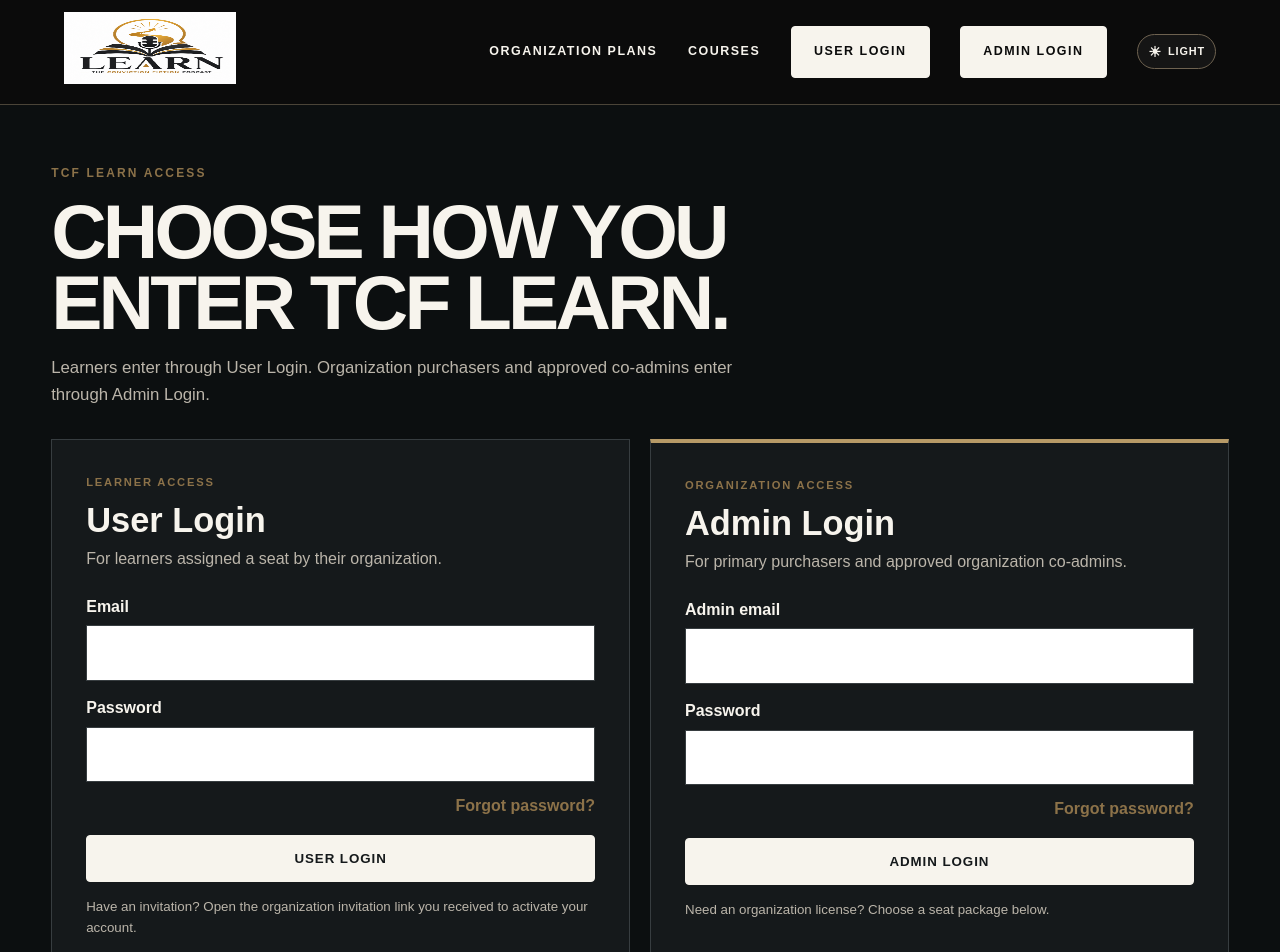
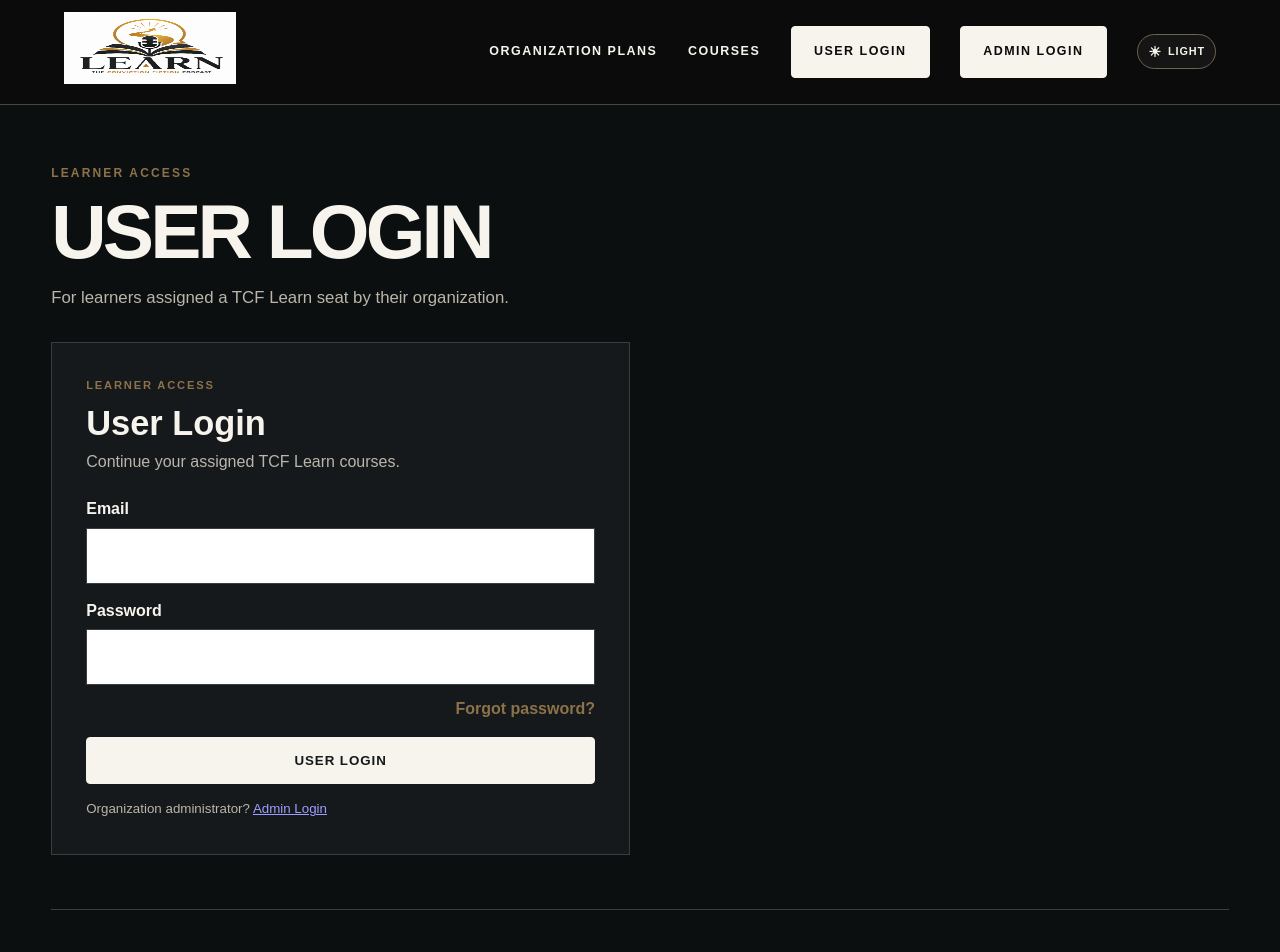
Before and after one commit to riversantoine93-dotcom/TCF-Learn, a Next.js app: page /login in a window 1280 px wide. Shown: the top 952 px of the page. Built offline with nearby package versions, Linux system fonts and the light colour scheme; no server answers.

Commit message:
Show only the selected login mode

```diff
--- a/app/login/page.tsx
+++ b/app/login/page.tsx
@@ -1,6 +1,6 @@
 "use client";
 
-import { FormEvent, useState } from "react";
+import { FormEvent, useEffect, useState } from "react";
 import Link from "next/link";
 import Header from "@/components/Header";
 import { supabase, isSupabaseConfigured } from "@/lib/supabase";
@@ -10,6 +10,7 @@ import "./login.css";
 type LoginKind = "user" | "admin";
 
 export default function Login() {
+  const [mode, setMode] = useState<LoginKind>("user");
   const [userEmail, setUserEmail] = useState("");
   const [userPassword, setUserPassword] = useState("");
   const [adminEmail, setAdminEmail] = useState("");
@@ -17,6 +18,11 @@ export default function Login() {
   const [busy, setBusy] = useState<LoginKind | null>(null);
   const [userMessage, setUserMessage] = useState("");
   const [adminMessage, setAdminMessage] = useState("");
+
+  useEffect(() => {
+    const requested = new URLSearchParams(window.location.search).get("mode");
+    setMode(requested === "admin" ? "admin" : "user");
+  }, []);
 
   async function userLogin(event: FormEvent) {
     event.preventDefault();
@@ -81,17 +87,20 @@ export default function Login() {
     window.location.href = "/organization/admin";
   }
 
+  const isAdmin = mode === "admin";
+
   return (
     <main>
       <Header />
 
       <section className="login-page">
         <div className="login-intro">
-          <span className="eyebrow">TCF LEARN ACCESS</span>
-          <h1>Choose how you enter TCF Learn.</h1>
+          <span className="eyebrow">{isAdmin ? "ORGANIZATION ACCESS" : "LEARNER ACCESS"}</span>
+          <h1>{isAdmin ? "Admin Login" : "User Login"}</h1>
           <p>
-            Learners enter through User Login. Organization purchasers and approved co-admins
-            enter through Admin Login.
+            {isAdmin
+              ? "For organization purchasers and approved co-admins managing seats, invitations, and learner progress."
+              : "For learners assigned a TCF Learn seat by their organization."}
           </p>
         </div>
 
@@ -99,11 +108,12 @@ export default function Login() {
           <div className="notice error login-config-notice">Supabase is not configured.</div>
         )}
 
-        <div className="login-panels">
+        <div className="login-panels single-panel">
+          {!isAdmin ? (
             <form className="login-panel" onSubmit={userLogin}>
               <span className="login-panel-kicker">LEARNER ACCESS</span>
               <h2>User Login</h2>
-            <p>For learners assigned a seat by their organization.</p>
+              <p>Continue your assigned TCF Learn courses.</p>
 
               {userMessage && <div className="notice" role="status">{userMessage}</div>}
 
@@ -138,14 +148,14 @@ export default function Login() {
               </button>
 
               <small>
-              Have an invitation? Open the organization invitation link you received to activate your account.
+                Organization administrator? <Link href="/login?mode=admin">Admin Login</Link>
               </small>
             </form>
-
-          <form id="admin-login" className="login-panel admin-panel" onSubmit={adminLogin}>
+          ) : (
+            <form className="login-panel admin-panel" onSubmit={adminLogin}>
               <span className="login-panel-kicker">ORGANIZATION ACCESS</span>
               <h2>Admin Login</h2>
-            <p>For primary purchasers and approved organization co-admins.</p>
+              <p>Manage your organization, learner seats, invitations, and progress.</p>
 
               {adminMessage && <div className="notice" role="status">{adminMessage}</div>}
 
@@ -180,9 +190,10 @@ export default function Login() {
               </button>
 
               <small>
-              Need an organization license? Choose a seat package below.
+                Learner? <Link href="/login?mode=user">User Login</Link>
               </small>
             </form>
+          )}
         </div>
 
         <section className="login-seat-section" aria-labelledby="seat-options-title">
```
Lines whose indentation alone changed are shown as unchanged.
